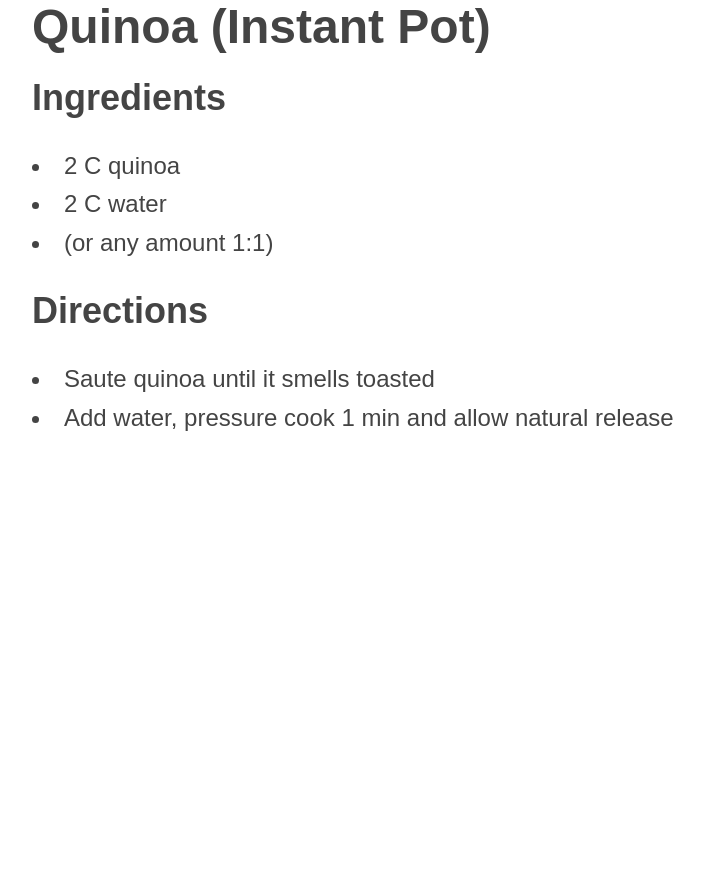
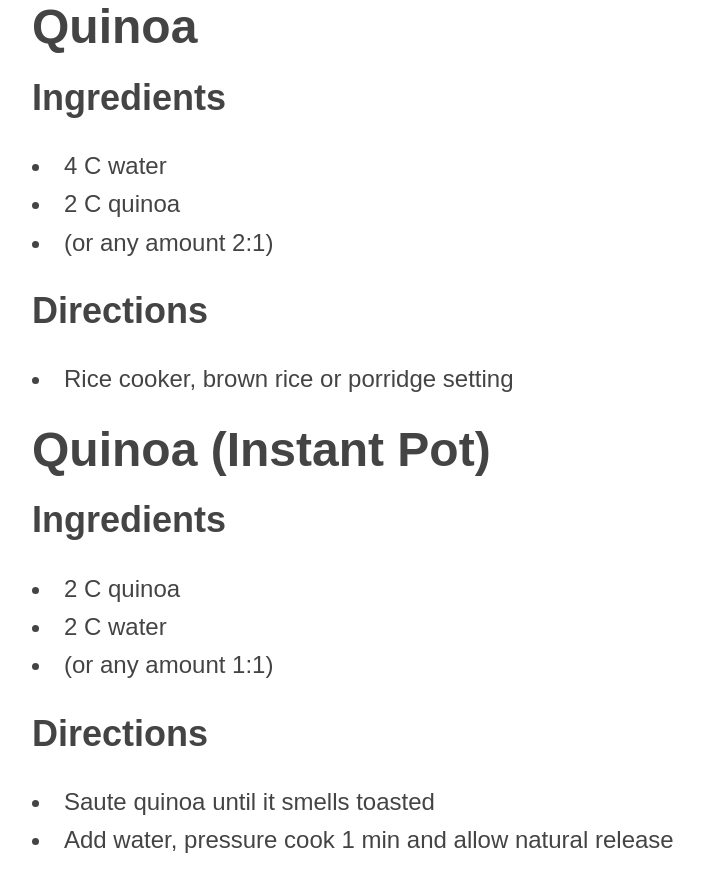
Before and after one commit to sgraham/sgraham.github.io, a Jekyll site: the page recipes/quinoa.html, which Jekyll copies as it is, in a window 1280 px wide. Shown: the top 892 px of the page, without its empty margins (32-736 px from the left). Built offline with Jekyll 4.4.1, drawn with Linux system fonts in a browser that asks for light colours.

Commit message:
typos and rice cooker quinoa

```diff
--- a/recipes/lentil-stew.html
+++ b/recipes/lentil-stew.html
@@ -3,7 +3,7 @@
 <meta name="viewport" content="width=device-width, initial-scale=1, user-scalable=no" />
 </head>
 <body>
-<h1>Lentil Stew (Instant Pot)<h2>
+<h1>Lentil Stew (Instant Pot)</h1>
 <h2>Ingredients</h2>
 <li>1 onion diced
 <li>7 cloves garlic diced
--- a/recipes/pancakes-or-waffles.html
+++ b/recipes/pancakes-or-waffles.html
@@ -3,7 +3,7 @@
 <meta name="viewport" content="width=device-width, initial-scale=1, user-scalable=no" />
 </head>
 <body>
-<h1>Pancakes or Waffles<h2>
+<h1>Pancakes or Waffles</h1>
 <h2>Ingredients</h2>
 
 <li>1 C flour</li>
--- a/recipes/quinoa.html
+++ b/recipes/quinoa.html
@@ -3,7 +3,15 @@
 <meta name="viewport" content="width=device-width, initial-scale=1, user-scalable=no" />
 </head>
 <body>
-<h1>Quinoa (Instant Pot)<h2>
+<h1>Quinoa</h1>
+<h2>Ingredients</h2>
+<li>4 C water
+<li>2 C quinoa
+<li>(or any amount 2:1)
+<h2>Directions</h2>
+<li>Rice cooker, brown rice or porridge setting
+
+<h1>Quinoa (Instant Pot)</h1>
 <h2>Ingredients</h2>
 <li>2 C quinoa
 <li>2 C water
--- a/recipes/slowcooker-pinto-beans.html
+++ b/recipes/slowcooker-pinto-beans.html
@@ -3,7 +3,7 @@
 <meta name="viewport" content="width=device-width, initial-scale=1, user-scalable=no" />
 </head>
 <body>
-<h1>Slowcooker Pinto Beans<h2>
+<h1>Slowcooker Pinto Beans</h1>
 <h2>Ingredients</h2>
 <li>1.5 lbs dried pinto beans (3C)
 <li>2 tsp extra-virgin olive oil
--- a/recipes/whole-wheat-bread.html
+++ b/recipes/whole-wheat-bread.html
@@ -3,7 +3,7 @@
 <meta name="viewport" content="width=device-width, initial-scale=1, user-scalable=no" />
 </head>
 <body>
-<h1>Whole Wheat Bread<h2>
+<h1>Whole Wheat Bread</h1>
 <h2>Ingredients</h2>
 <li>1.5 C water
 <li>2 Tbsp powdered milk
```
